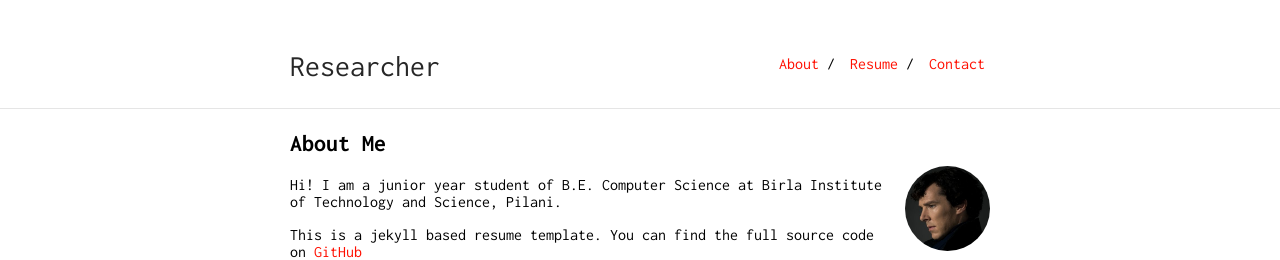
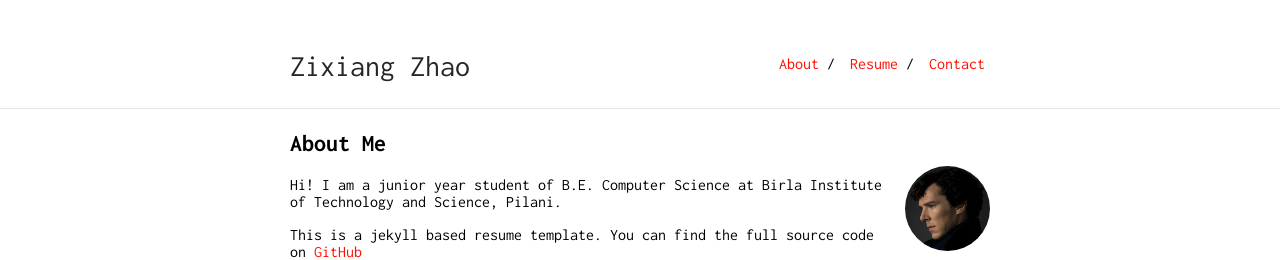
Before and after one commit to Zhaozixiang1228/Zhaozixiang1228.github.io, a Jekyll site: the page built from index.md, in a window 1280 px wide. Shown: the top 260 px of the page. Built offline with Jekyll 4.4.1, drawn with Linux system fonts in a browser that asks for light colours; our own code applies the rules of GitHub Pages for plain Markdown files.

Commit message:
Update _config.yml

```diff
--- a/_config.yml
+++ b/_config.yml
@@ -1,4 +1,4 @@
-title: Researcher
+title: Zixiang Zhao
 url: "https://ankitsultana.com"
 baseurl: "/researcher"
 
```
